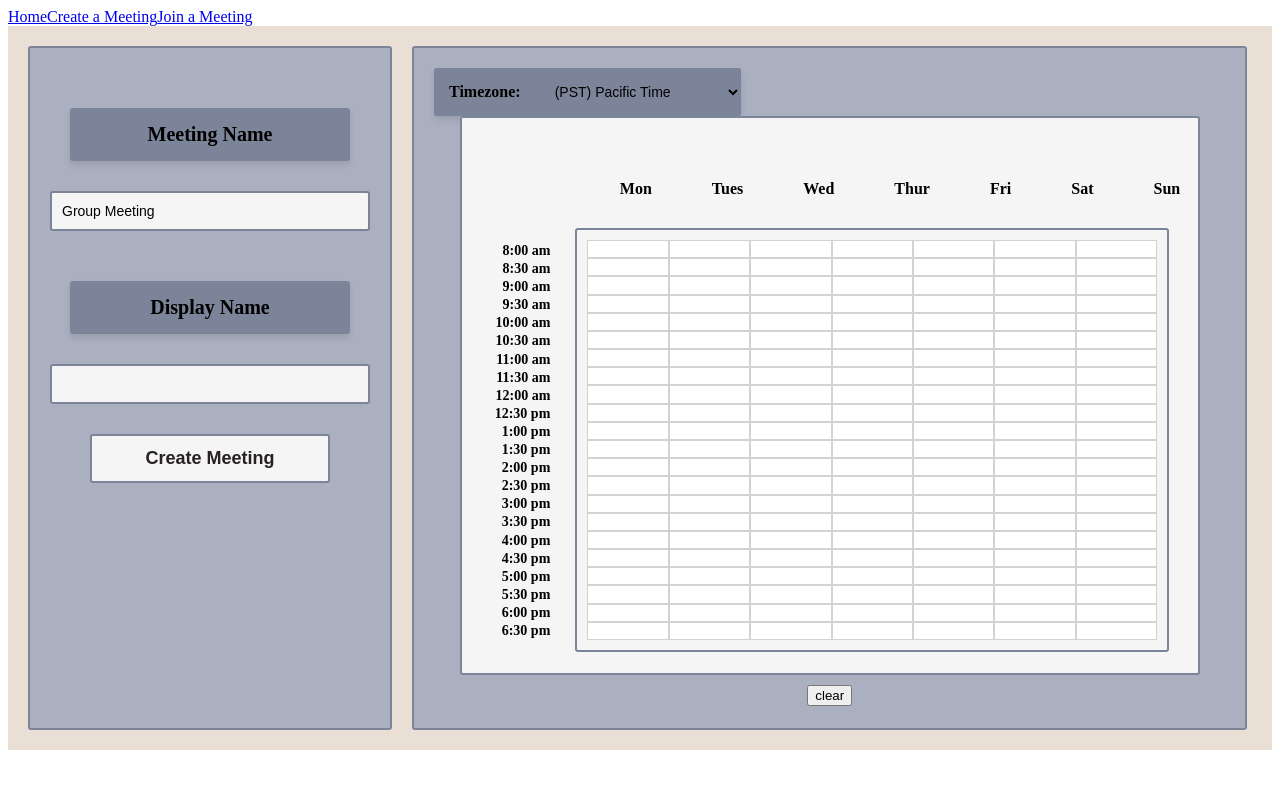
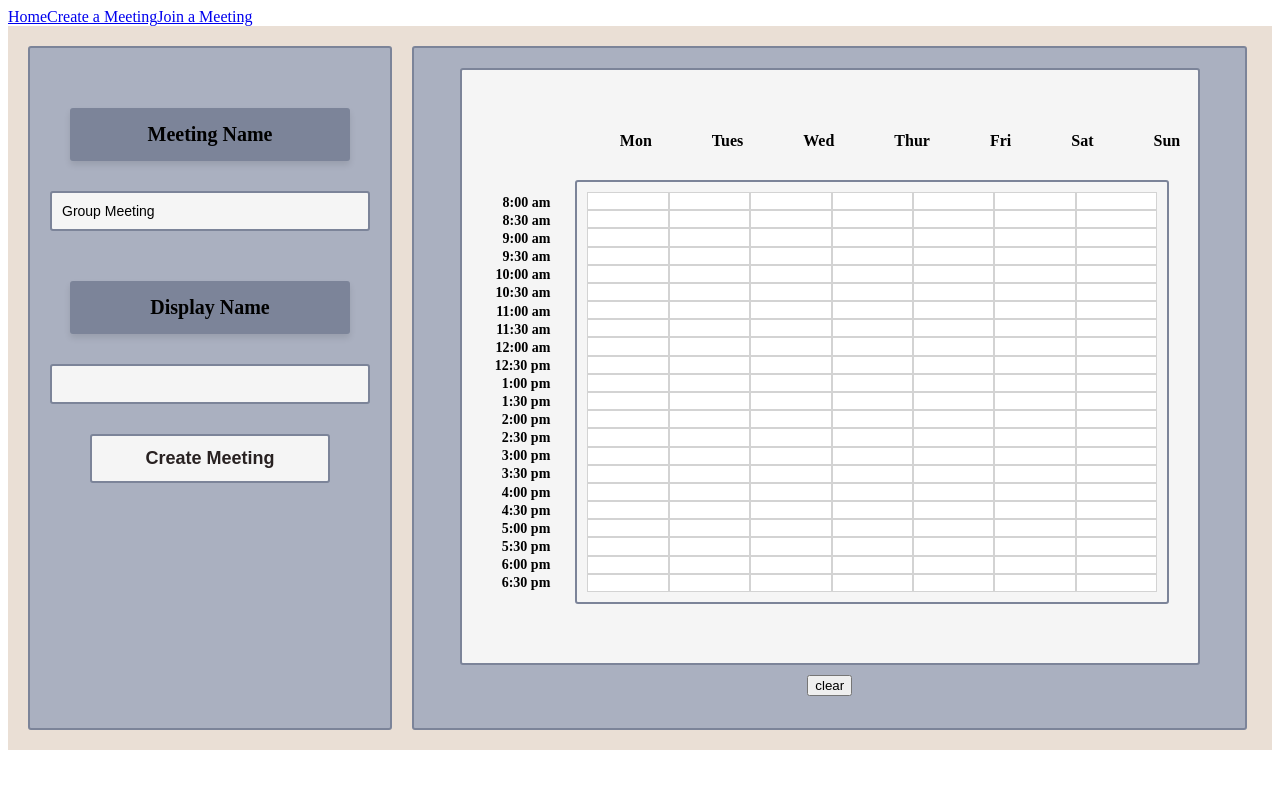
Before and after one commit to sarahpilon/CrazyCollab, a React (Vite) app in the folder frontend/: page /host in a window 1280 px wide. Shown: the top 788 px of the page. Built offline with nearby package versions, Linux system fonts and the light colour scheme.

Commit message:
Fixing timezone button component

```diff
--- a/frontend/src/components/EditCalendarCollection.jsx
+++ b/frontend/src/components/EditCalendarCollection.jsx
@@ -49,7 +49,6 @@ function EditCalendarCollection({schedule, setSchedule}){
 
     return (
         <>
-            <TimezoneSelector/>
             <CalendarGrid schedule={schedule} setSchedule={setSchedule} onClick={handleScheduleChange}/>
             <ClearCalendarButton/>
         </>
```
